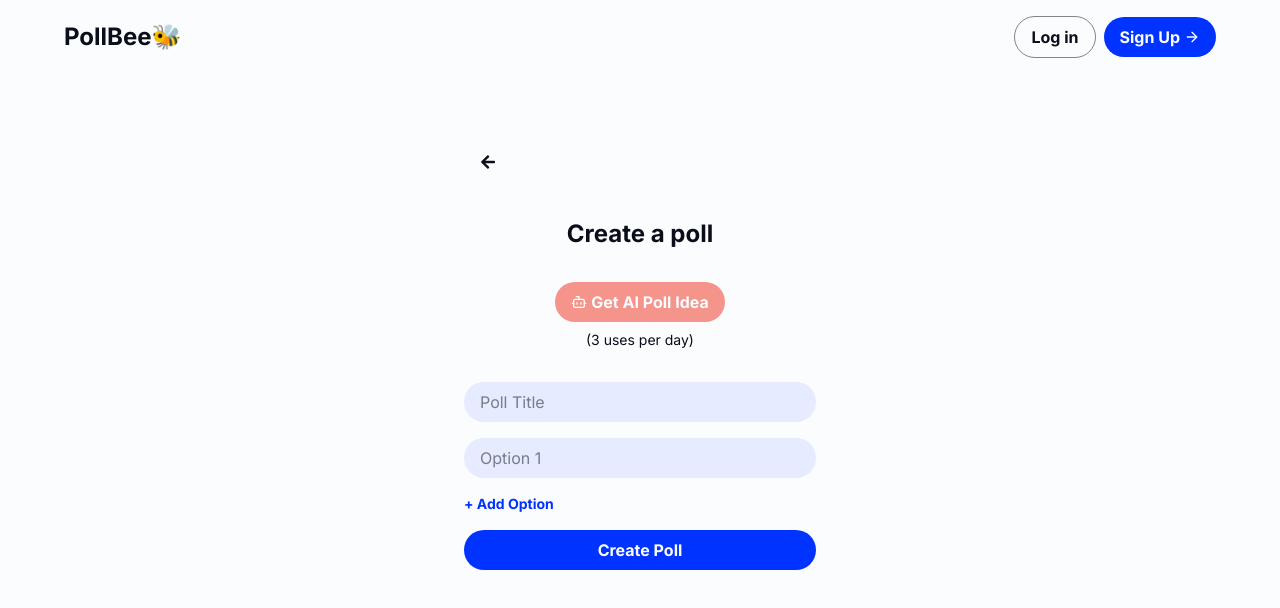
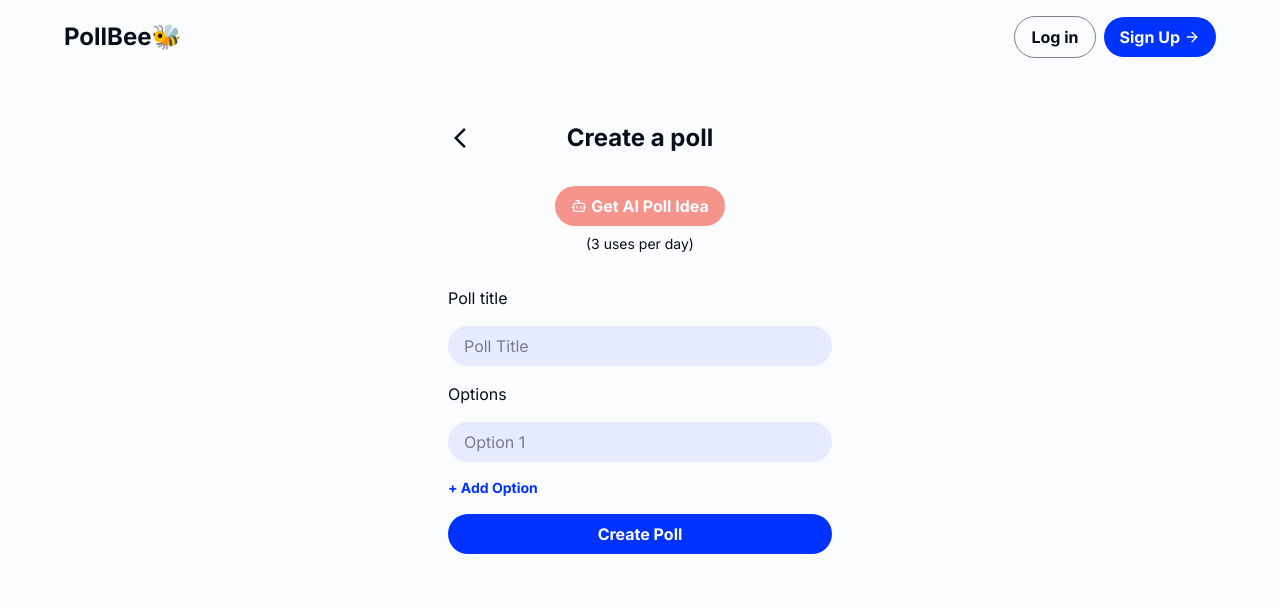
Before and after one commit to jonte265/pollbee, a Next.js app in the folder frontend/: page /create-poll in a window 1280 px wide. Shown: the top 608 px of the page. Built offline with nearby package versions, Linux system fonts and the light colour scheme.

Commit message:
create poll page css

```diff
--- a/frontend/app/create-poll/page.tsx
+++ b/frontend/app/create-poll/page.tsx
@@ -4,11 +4,11 @@ import { useState } from "react";
 import { useRouter } from "next/navigation";
 import LoadingSpin from "@/components/LoadingSpin";
 import { FaTrash } from "react-icons/fa";
-import { FaArrowLeft } from "react-icons/fa";
+import { MdArrowBackIosNew } from "react-icons/md";
 import { motion } from "motion/react";
 import { LuBot } from "react-icons/lu";
 
-function CreatePoll() {
+export default function CreatePoll() {
   const router = useRouter();
 
   const [pollTitle, setPollTitle] = useState("");
@@ -124,17 +124,19 @@ function CreatePoll() {
       animate={{ opacity: 1, y: 0 }}
       transition={{ duration: 0.5 }}
     >
-      <main className="flex flex-col gap-8 items-center justify-center max-w-sm mx-auto p-4">
+      <main className="flex flex-col gap-8 items-center justify-center max-w-sm mx-auto">
+        <div className="flex justify-between items-center w-full gap-2">
           <motion.button
             onClick={() => router.push("/profile")}
-          className="hover:bg-primary-50 p-4 rounded-4xl text-start self-start"
+            className="rounded-4xl "
             whileHover={{ scale: 1.2 }}
-          transition={{ type: "spring", stiffness: 300 }}
             aria-label="Go to profile"
           >
-          <FaArrowLeft />
+            <MdArrowBackIosNew className="text-2xl" />
           </motion.button>
           <h2 className="text-2xl text-center font-bold">Create a poll</h2>
+          <div className="w-6 h-6"></div>
+        </div>
 
         <div className="flex flex-col justify-center items-center gap-2">
           <button
@@ -150,10 +152,12 @@ function CreatePoll() {
             <p className="text-sm">Uses left: {aiUsageLeft}</p>
           )}
         </div>
+
         <form
           onSubmit={handleSubmit}
           className="flex flex-col justify-center gap-4 max-w-sm w-full"
         >
+          <label>Poll title</label>
           <input
             value={pollTitle}
             onChange={(e) => setPollTitle(e.target.value)}
@@ -162,6 +166,7 @@ function CreatePoll() {
             className="rounded-4xl p-2 pl-4 bg-primary-50"
           />
 
+          <label>Options</label>
           {options.map((opt, index) => (
             <div key={index} className="flex gap-2 items-center">
               <input
@@ -214,5 +219,3 @@ function CreatePoll() {
     </motion.div>
   );
 }
-
-export default CreatePoll;
```
Lines whose indentation alone changed are shown as unchanged.
